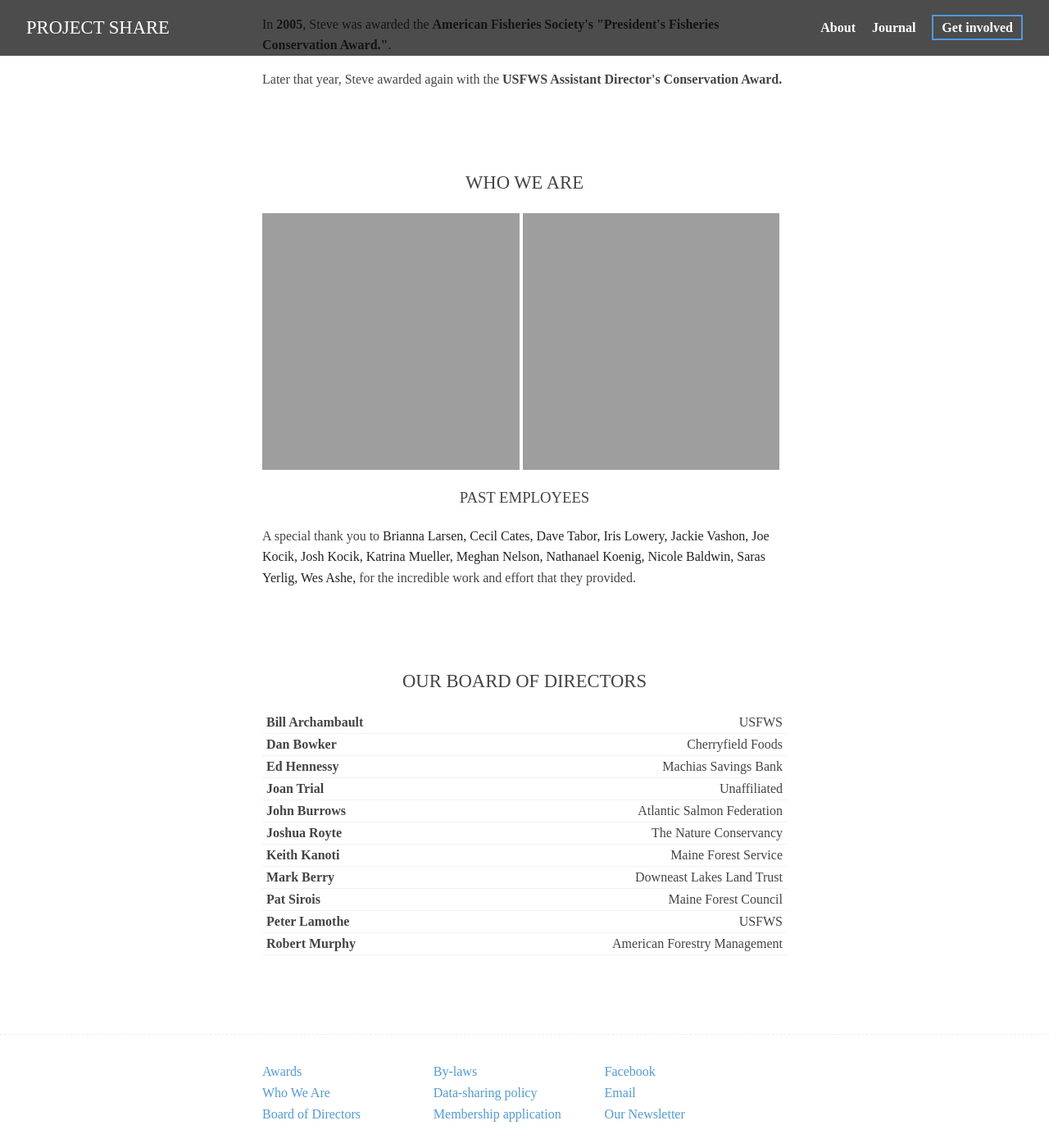
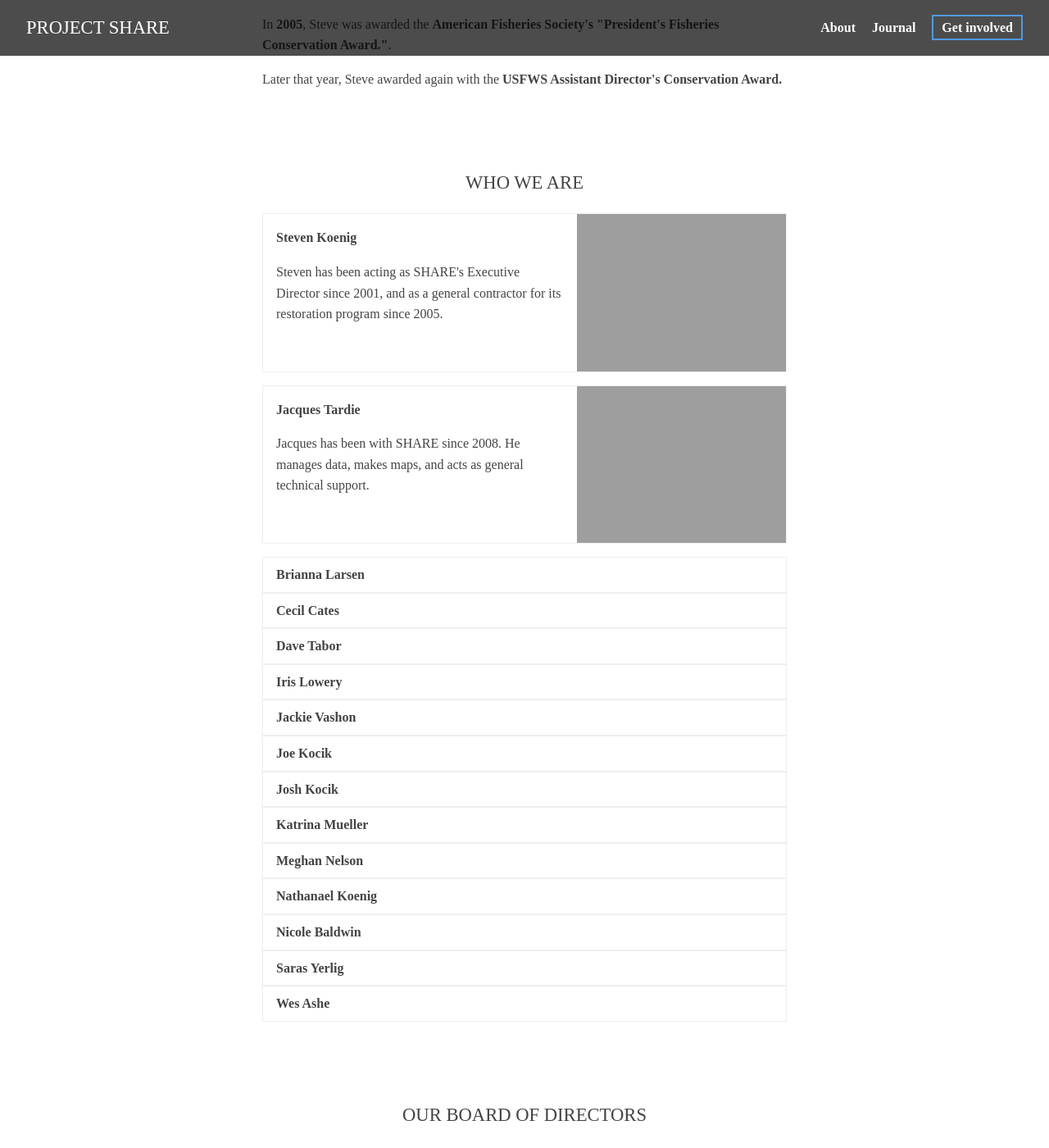
Before and after one commit to salmonhabitat/salmonhabitat, a Jekyll site: the page built from about.html, in a window 1280 px wide and 1400 px high, scrolled down 901 px. Shown: the whole window at 82% size. Built offline with Jekyll 4.4.1, drawn with Linux system fonts in a browser that asks for light colours.

Commit message:
brief update of employees

```diff
--- a/_includes/about/who.html
+++ b/_includes/about/who.html
@@ -1,19 +1,29 @@
 <section id='us' class='about-who-we-are'>
 
 	<h2>Who We Are</h2>
-	<ul class='employees'>
-		<li class='employee employee--steve panes pane--left'></li>
-		<li class='employee employee--jacques panes pane--right'></li>
-	</ul>
 
-	<h3>Past employees</h3>
-	<p>A special thank you to
+		<div class='profile steve cf'>
+			<img alt='Steve Koenig' class='profile--image cf' src='http://salmonhabitat.org/images/steve-alt.jpg' />
+			<div class='profile--description'>
+				<h1>Steven Koenig</h1>
+				<p>Steven has been acting as SHARE's Executive Director since 2001, and as a general contractor for its restoration program since 2005.</p>
+			</div>
+		</div>
+
+		<div class='profile cf'>
+			<img alt='Jacques Tardie' class='profile--image' src='http://salmonhabitat.org/images/jacques.jpg' />
+			<div class='profile--description'>
+				<h1>Jacques Tardie</h1>
+				<p>Jacques has been with SHARE since 2008. He manages data, makes maps, and acts as general technical support.</p>
+			</div>
+		</div>
+
+
+
 		{% for employee in site.data.employees %}
-			<span class='darken'>
-				{{ employee.name }},
-			</span>
+			<div class='profile profile--past'>
+				<h1>{{ employee.name }}</h1>
+			</div>
 		{% endfor %}
-		for the incredible work and effort that they provided.
-	</p>
 
 </section>
--- a/assets/css/site.css
+++ b/assets/css/site.css
@@ -198,18 +198,50 @@ nav ul {
 .post-title p.date {
   color: #aaa; }
 
-.employees li {
-  height: 313px; }
+.profile {
+  position: relative;
+  border: 1px solid #eeeeee;
+  margin-bottom: 1em; }
+  .profile h1 {
+    font-size: 1rem;
+    margin: 0; }
 
-.employee {
-  -webkit-filter: grayscale(100%);
-  filter: grayscale(100%); }
-  .employee:hover {
-    -webkit-filter: grayscale(0%);
-    filter: grayscale(0%); }
+.profile--description {
+  padding: 1em;
+  float: left;
+  width: 60%; }
 
-.employee--jacques {
-  background: url(http://salmonhabitat.org/images/jacques.jpg); }
+.profile--past {
+  margin-bottom: 0;
+  padding: 0.5em 1em; }
 
-.employee--steve {
-  background: url(http://salmonhabitat.org/images/steve-alt.jpg); }
+.profile .profile--image {
+  float: right;
+  height: 100%;
+  max-width: 40%; }
+
+/**
+ * For modern browsers
+ * 1. The space content is one way to avoid an Opera bug when the
+ *    contenteditable attribute is included anywhere else in the document.
+ *    Otherwise it causes space to appear at the top and bottom of elements
+ *    that are clearfixed.
+ * 2. The use of `table` rather than `block` is only necessary if using
+ *    `:before` to contain the top-margins of child elements.
+ */
+.cf:before,
+.cf:after {
+  content: " ";
+  /* 1 */
+  display: table;
+  /* 2 */ }
+
+.cf:after {
+  clear: both; }
+
+/**
+ * For IE 6/7 only
+ * Include this rule to trigger hasLayout and contain floats.
+ */
+.cf {
+  *zoom: 1; }
```
Also changed, not shown: assets/css/sass/site.scss (+58 -12 lines).
